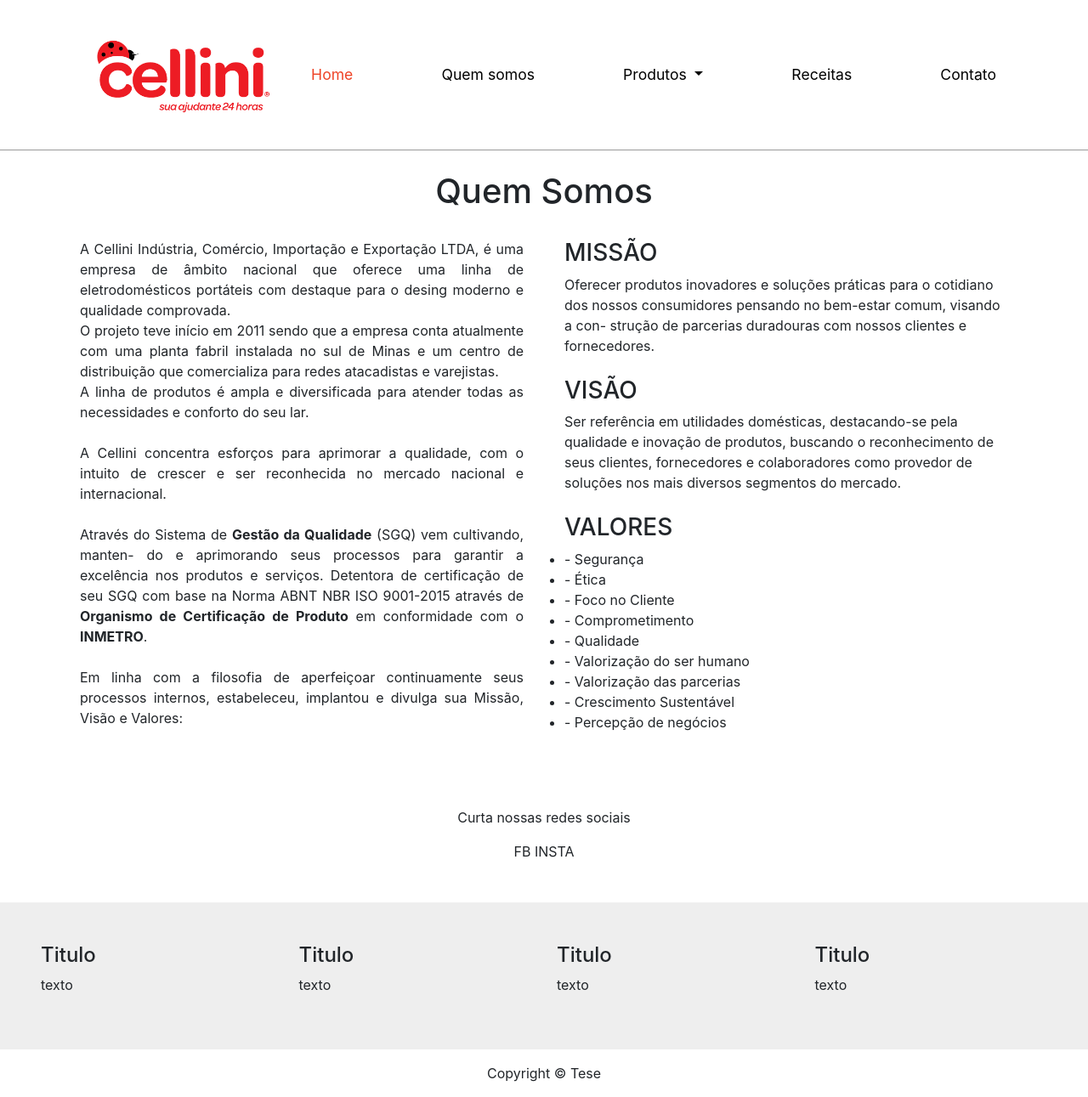
After one commit to ThomazStaziak/Cellini, a PHP site: page /about.html in a window 1280 px wide. The commit adds this page. Shown: the whole page at 85% size. Run offline with PHP 8.4, Linux system fonts and the light colour scheme.

Commit message:
chore: adding the more pages

```diff
--- /dev/null
+++ b/about.html
@@ -0,0 +1,196 @@
+<!DOCTYPE html>
+<html lang="en">
+  <head>
+    <meta charset="UTF-8" />
+    <meta name="viewport" content="width=device-width, initial-scale=1.0" />
+    <meta http-equiv="X-UA-Compatible" content="ie=edge" />
+    <title>Cellini</title>
+    <!-- <==== bootstrap links ====> -->
+    <link
+      rel="stylesheet"
+      href="https://stackpath.bootstrapcdn.com/bootstrap/4.3.1/css/bootstrap.min.css"
+      integrity="sha384-ggOyR0iXCbMQv3Xipma34MD+dH/1fQ784/j6cY/iJTQUOhcWr7x9JvoRxT2MZw1T"
+      crossorigin="anonymous"
+    />
+    <script
+      defer
+      src="https://code.jquery.com/jquery-3.3.1.slim.min.js"
+      integrity="sha384-q8i/X+965DzO0rT7abK41JStQIAqVgRVzpbzo5smXKp4YfRvH+8abtTE1Pi6jizo"
+      crossorigin="anonymous"
+    ></script>
+    <script
+      defer
+      src="https://cdnjs.cloudflare.com/ajax/libs/popper.js/1.14.7/umd/popper.min.js"
+      integrity="sha384-UO2eT0CpHqdSJQ6hJty5KVphtPhzWj9WO1clHTMGa3JDZwrnQq4sF86dIHNDz0W1"
+      crossorigin="anonymous"
+    ></script>
+    <script
+      defer
+      src="https://stackpath.bootstrapcdn.com/bootstrap/4.3.1/js/bootstrap.min.js"
+      integrity="sha384-JjSmVgyd0p3pXB1rRibZUAYoIIy6OrQ6VrjIEaFf/nJGzIxFDsf4x0xIM+B07jRM"
+      crossorigin="anonymous"
+    ></script>
+    <!-- <==== custom css link ====> -->
+    <link rel="stylesheet" href="./assets/css/styles.css" />
+  </head>
+
+  <body class="d-flex flex-column h-100">
+    <header>
+      <nav class="c-nav navbar navbar-expand-lg">
+        <div class="container d-flex justify-content-between">
+          <a class="navbar-brand" href="#">
+            <img src="./assets/img/logo.png" alt="Logo Cellini" height="150" />
+          </a>
+          <button
+            class="navbar-toggler border-0"
+            type="button"
+            data-toggle="collapse"
+            data-target="#navbarNavDropdown"
+            aria-controls="navbarNavDropdown"
+            aria-expanded="false"
+            aria-label="Toggle navigation"
+          >
+            <span>&#9776;</span>
+          </button>
+          <div class="collapse navbar-collapse" id="navbarNavDropdown">
+            <ul class="navbar-nav col-12 d-flex justify-content-between">
+              <li class="nav-item">
+                <a class="nav-link c-nav__li c-nav__li--active" href="#"
+                  >Home</a
+                >
+              </li>
+              <li class="nav-item">
+                <a class="nav-link c-nav__li" href="#">
+                  <nobr>Quem somos</nobr>
+                </a>
+              </li>
+              <li class="nav-item dropdown">
+                <a
+                  class="nav-link c-nav__li dropdown-toggle"
+                  href="#"
+                  id="navbarDropdownMenuLink"
+                  role="button"
+                  data-toggle="dropdown"
+                  aria-haspopup="true"
+                  aria-expanded="false"
+                >
+                  Produtos
+                </a>
+                <div
+                  class="c-nav__dropdown dropdown-menu p-0"
+                  aria-labelledby="navbarDropdownMenuLink"
+                >
+                  <a class="dropdown-item" href="#">Liquidificadores</a>
+                  <a class="dropdown-item" href="#">Batedeiras</a>
+                  <a class="dropdown-item" href="#">Ferros de passar</a>
+                  <a class="dropdown-item" href="#">Ventiladores</a>
+                </div>
+              </li>
+              <li class="nav-item">
+                <a class="nav-link c-nav__li" href="#">Receitas</a>
+              </li>
+              <li class="nav-item">
+                <a class="nav-link c-nav__li" href="#">Contato</a>
+              </li>
+            </ul>
+          </div>
+        </div>
+      </nav>
+    </header>
+
+    <main>
+      <section class="container">
+        <h1 class="text-center mt-4">Quem Somos</h1>
+        <div class="row">
+          <article class="col-6 p-4">
+            <p class="text-justify">
+              A Cellini Indústria, Comércio, Importação e Exportação LTDA, é uma
+              empresa de âmbito nacional que oferece uma linha de
+              eletrodomésticos portáteis com destaque para o desing moderno e
+              qualidade comprovada.
+              <br />
+              O projeto teve início em 2011 sendo que a empresa conta atualmente
+              com uma planta fabril instalada no sul de Minas e um centro de
+              distribuição que comercializa para redes atacadistas e varejistas.
+              <br />
+              A linha de produtos é ampla e diversificada para atender todas as
+              necessidades e conforto do seu lar. <br /><br />
+              A Cellini concentra esforços para aprimorar a qualidade, com o
+              intuito de crescer e ser reconhecida no mercado nacional e
+              internacional. <br /><br />
+              Através do Sistema de <strong>Gestão da Qualidade</strong> (SGQ)
+              vem cultivando, manten- do e aprimorando seus processos para
+              garantir a excelência nos produtos e serviços. Detentora de
+              certificação de seu SGQ com base na Norma ABNT NBR ISO 9001-2015
+              através de
+              <strong>Organismo de Certificação de Produto</strong> em
+              conformidade com o <strong>INMETRO</strong>. <br /><br />
+              Em linha com a filosofia de aperfeiçoar continuamente seus
+              processos internos, estabeleceu, implantou e divulga sua Missão,
+              Visão e Valores:
+            </p>
+          </article>
+          <article class="col-6 p-4">
+            <h3 class="text-uppercase">Missão</h3>
+            Oferecer produtos inovadores e soluções práticas para o cotidiano
+            dos nossos consumidores pensando no bem-estar comum, visando a con-
+            strução de parcerias duradouras com nossos clientes e fornecedores.
+            <br /><br />
+            <h3 class="text-uppercase">Visão</h3>
+            Ser referência em utilidades domésticas, destacando-se pela
+            qualidade e inovação de produtos, buscando o reconhecimento de seus
+            clientes, fornecedores e colaboradores como provedor de soluções nos
+            mais diversos segmentos do mercado.
+            <br /><br />
+            <h3 class="text-uppercase">Valores</h3>
+            <ul>
+              <li>- Segurança</li>
+              <li>- Ética</li>
+              <li>- Foco no Cliente</li>
+              <li>- Comprometimento</li>
+              <li>- Qualidade</li>
+              <li>- Valorização do ser humano</li>
+              <li>- Valorização das parcerias</li>
+              <li>- Crescimento Sustentável</li>
+              <li>- Percepção de negócios</li>
+            </ul>
+          </article>
+        </div>
+      </section>
+    </main>
+
+    <div class="container-fluid p-5 text-center">
+      <p>Curta nossas redes sociais</p>
+      <span>FB</span>
+      <span>INSTA</span>
+    </div>
+
+    <footer class="footer mt-auto">
+      <div class="container-fluid c-main-bg p-5">
+        <div class="row">
+          <div class="col-3">
+            <h4>Titulo</h4>
+            <p>texto</p>
+          </div>
+          <div class="col-3">
+            <h4>Titulo</h4>
+            <p>texto</p>
+          </div>
+          <div class="col-3">
+            <h4>Titulo</h4>
+            <p>texto</p>
+          </div>
+          <div class="col-3">
+            <h4>Titulo</h4>
+            <p>texto</p>
+          </div>
+        </div>
+      </div>
+      <div
+        class="container-fluid d-flex justify-content-center align-items-center p-3"
+      >
+        <p class="m-0">Copyright &copy; Tese</p>
+      </div>
+    </footer>
+  </body>
+</html>
--- a/assets/css/styles.css
+++ b/assets/css/styles.css
@@ -55,11 +55,11 @@ body {
 }
 
 /* <======== products area =======> */
-.c-main-products {
+.c-main-bg {
   background-color: #eeeeee;
 }
 
-.c-main-products h2,
+.c-main-bg h2,
 .c-recipe h2 {
   color: #ee4326;
   font-weight: bold;
```
Also changed, not shown: contact.html (added, +136 -0 lines), index.html (+56 -25 lines).
